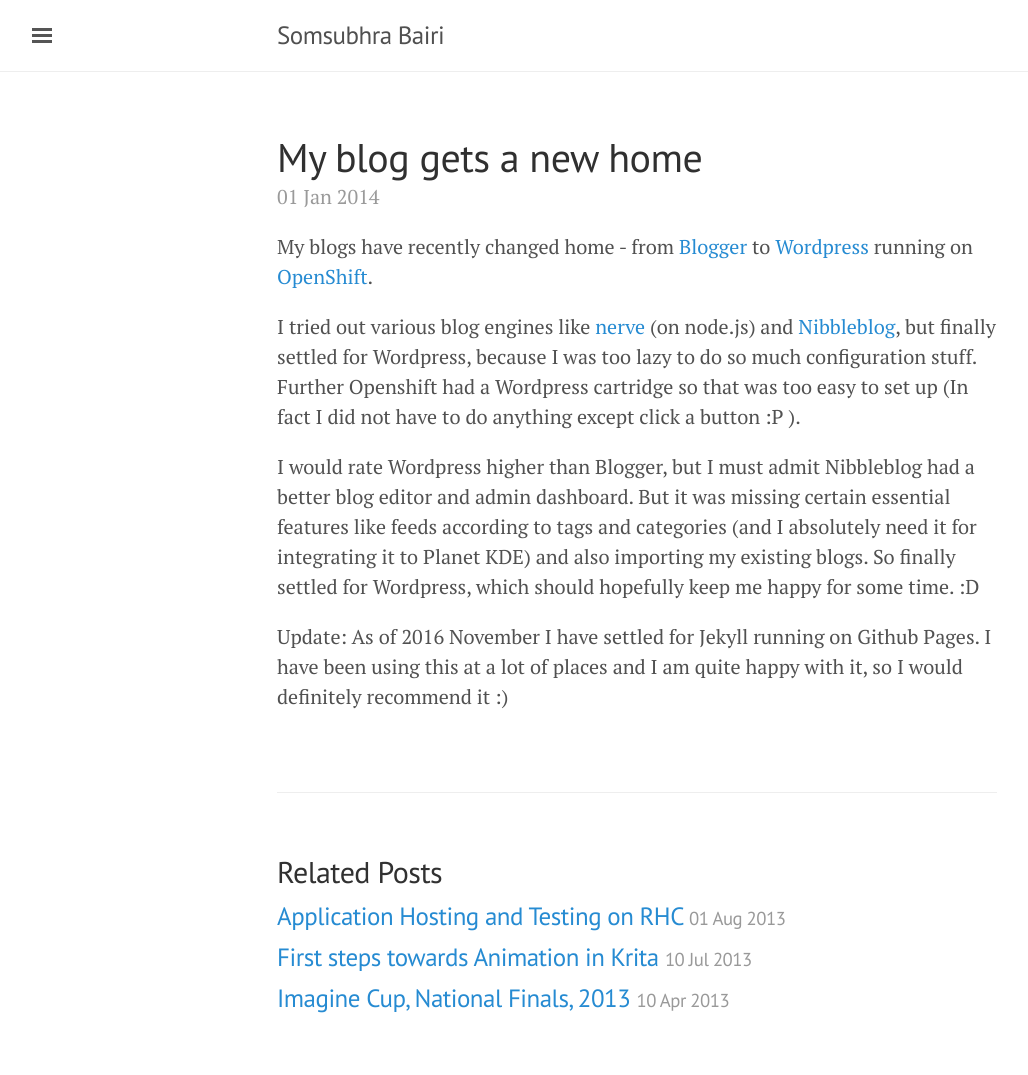
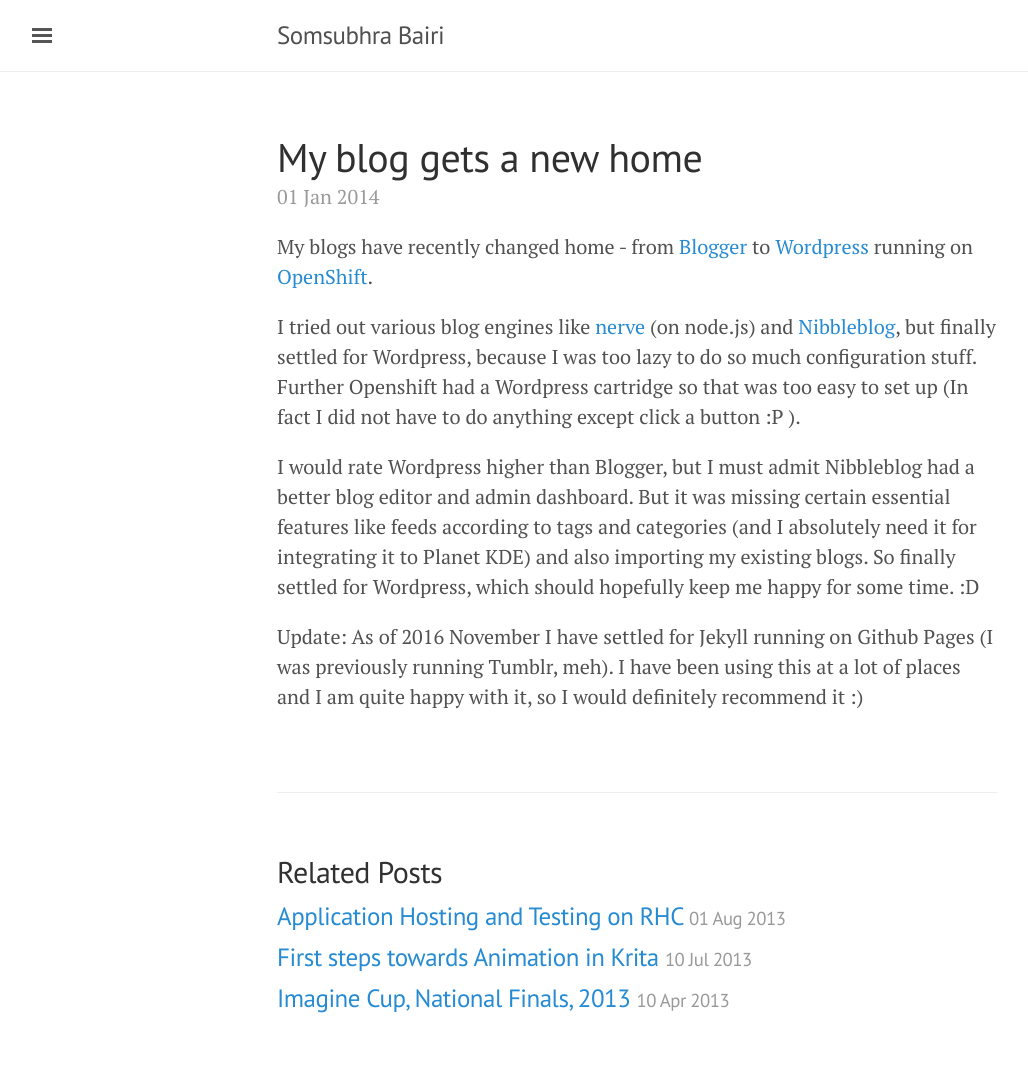
Before and after one commit to Somsubhra/somsubhra.github.io, a Jekyll site: the page built from _posts/2014-01-01-my-blog-gets-a-new-home.md, in a window 1280 px wide. Shown: the whole page, without its empty margins (3-1031 px from the left). Built offline with Jekyll 4.4.1, drawn with Linux system fonts in a browser that asks for light colours.

Commit message:
Update 2014-01-01-my-blog-gets-a-new-home.md

```diff
--- a/_posts/2014-01-01-my-blog-gets-a-new-home.md
+++ b/_posts/2014-01-01-my-blog-gets-a-new-home.md
@@ -9,4 +9,4 @@
 
 I would rate Wordpress higher than Blogger, but I must admit Nibbleblog had a better blog editor and admin dashboard. But it was missing certain essential features like feeds according to tags and categories (and I absolutely need it for integrating it to Planet KDE) and also importing my existing blogs. So finally settled for Wordpress, which should hopefully keep me happy for some time. :D
 
-Update: As of 2016 November I have settled for Jekyll running on Github Pages. I have been using this at a lot of places and I am quite happy with it, so I would definitely recommend it :)
+Update: As of 2016 November I have settled for Jekyll running on Github Pages (I was previously running Tumblr, meh). I have been using this at a lot of places and I am quite happy with it, so I would definitely recommend it :)
```
